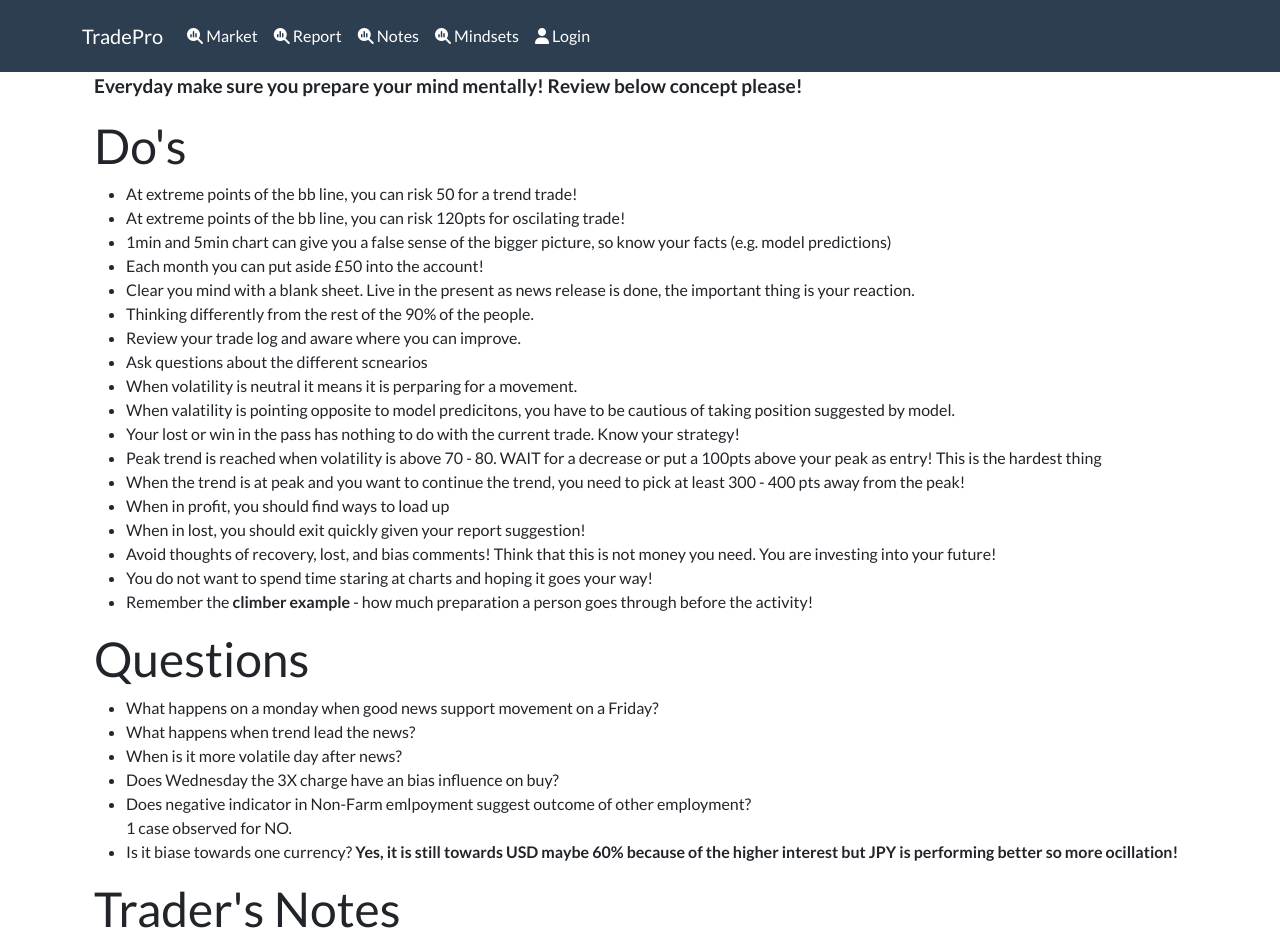
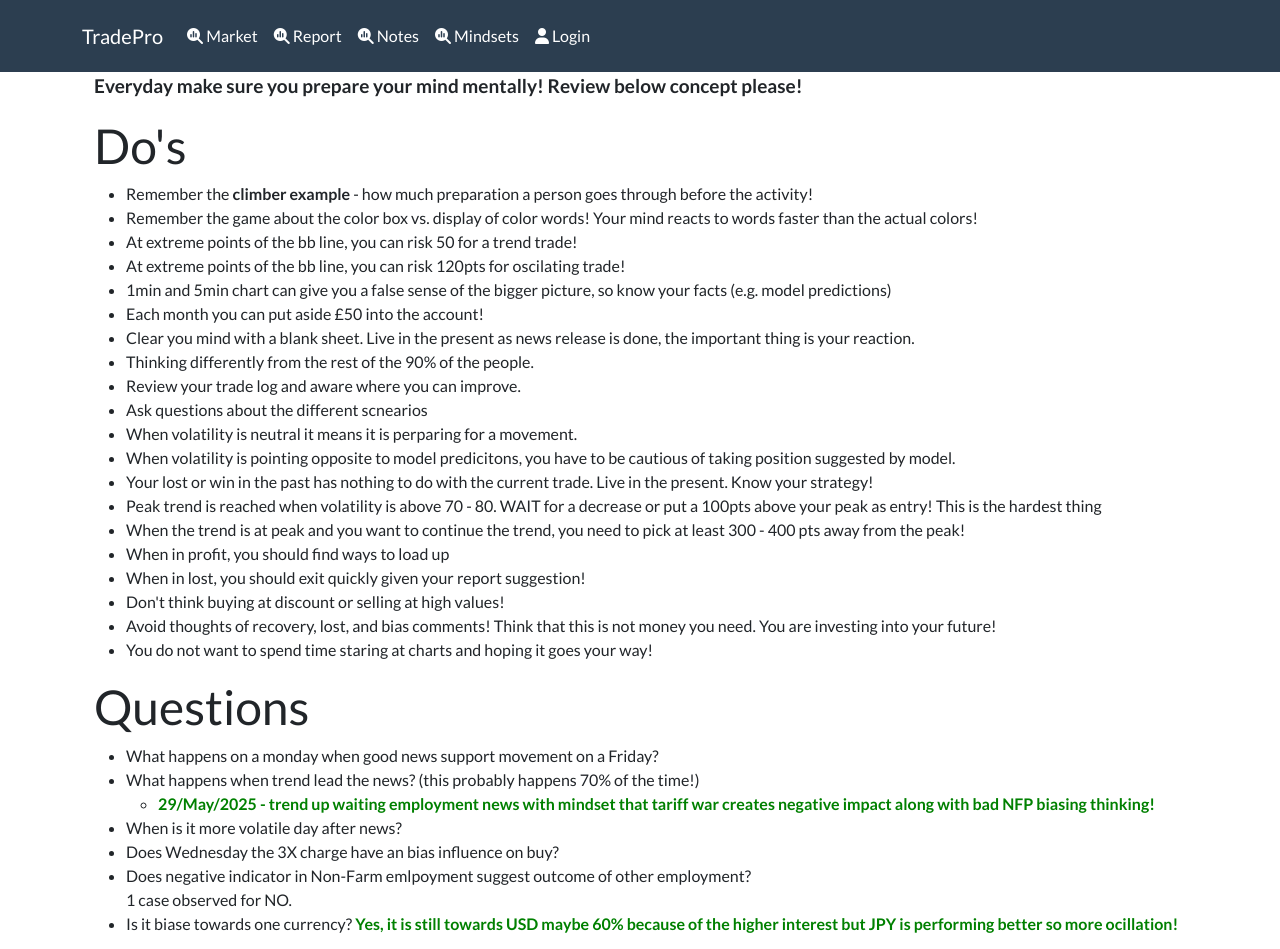
Before and after one commit to ZonyLaw/tradepro_fe, a React (Create React App) app: page /tradersnotes in a window 1280 px wide. Shown: the top 949 px of the page. Built offline with nearby package versions, Linux system fonts and the light colour scheme.

Commit message:
add more comments

```diff
--- a/src/screens/TradersNotesScreen.js
+++ b/src/screens/TradersNotesScreen.js
@@ -1,4 +1,5 @@
 import { Container } from 'react-bootstrap';
+import '../styles/FormatReport.css';
 
 function TradersNotes() {
 
@@ -10,6 +11,8 @@ function TradersNotes() {
       <div>
         <h1>Do's</h1>
            <ul>
+              <li>Remember the <strong>climber example</strong> - how much preparation a person goes through before the activity!</li>
+              <li>Remember the game about the color box vs. display of color words! Your mind reacts to words faster than the actual colors!</li>
               <li>At extreme points of the bb line, you can risk 50 for a trend trade!</li>
               <li>At extreme points of the bb line, you can risk 120pts for oscilating trade!</li>
               <li>1min and 5min chart can give you a false sense of the bigger picture, so know your facts (e.g. model predictions)</li>
@@ -19,27 +22,31 @@ function TradersNotes() {
               <li>Review your trade log and aware where you can improve.</li>
               <li>Ask questions about the different scnearios</li>
               <li>When volatility is neutral it means it is perparing for a movement.</li>
-              <li>When valatility is pointing opposite to model predicitons, you have to be cautious of taking position suggested by model.</li>
-              <li>Your lost or win in the pass has nothing to do with the current trade. Know your strategy!</li>
+              <li>When volatility is pointing opposite to model predicitons, you have to be cautious of taking position suggested by model.</li>
+              <li>Your lost or win in the past has nothing to do with the current trade. Live in the present. Know your strategy!</li>
               <li>Peak trend is reached when volatility is above 70 - 80. WAIT for a decrease or put a 100pts above your peak as entry! This is the hardest thing</li>
               <li>When the trend is at peak and you want to continue the trend, you need to pick at least 300 - 400 pts away from the peak!</li>
               <li>When in profit, you should find ways to load up</li>
               <li>When in lost, you should exit quickly given your report suggestion!</li>
+              <li>Don't think buying at discount or selling at high values!</li>
               <li>Avoid thoughts of recovery, lost, and bias comments! Think that this is not money you need. You are investing into your future!</li>
               <li>You do not want to spend time staring at charts and hoping it goes your way!</li>
-              <li>Remember the <strong>climber example</strong> - how much preparation a person goes through before the activity!</li>
 
 
           </ul>
 
           <h1>Questions</h1>
            <ul>
-              <li>What happens on a monday when good news support movement on a Friday?</li>
-              <li>What happens when trend lead the news?</li>
+              <li>What happens on a monday when good news support movement on a Friday? </li>
+              <li>What happens when trend lead the news? (this probably happens 70% of the time!)
+                <ul>
+                  <li><strong class="green-text">29/May/2025 - trend up waiting employment news with mindset that tariff war creates negative impact along with bad NFP biasing thinking!</strong></li>
+                </ul>
+              </li>
               <li>When is it more volatile day after news?</li>
               <li>Does Wednesday the 3X charge have an bias influence on buy?</li>
               <li>Does negative indicator in Non-Farm emlpoyment suggest outcome of other employment?</li> 1 case observed for NO.
-              <li>Is it biase towards one currency? <strong>
+              <li>Is it biase towards one currency? <strong class ="green-text">
                   Yes, it is still towards USD maybe 60% because of the higher interest but JPY is performing better so more ocillation!
               </strong></li>
 
--- a/src/styles/FormatReport.css
+++ b/src/styles/FormatReport.css
@@ -88,3 +88,12 @@
 p {
   font-size: 19px;
 }
+
+/*=======================
+ note formating
+========================*/
+
+.green-text {
+  color: green;
+  font-size: 1rem;
+}
```
